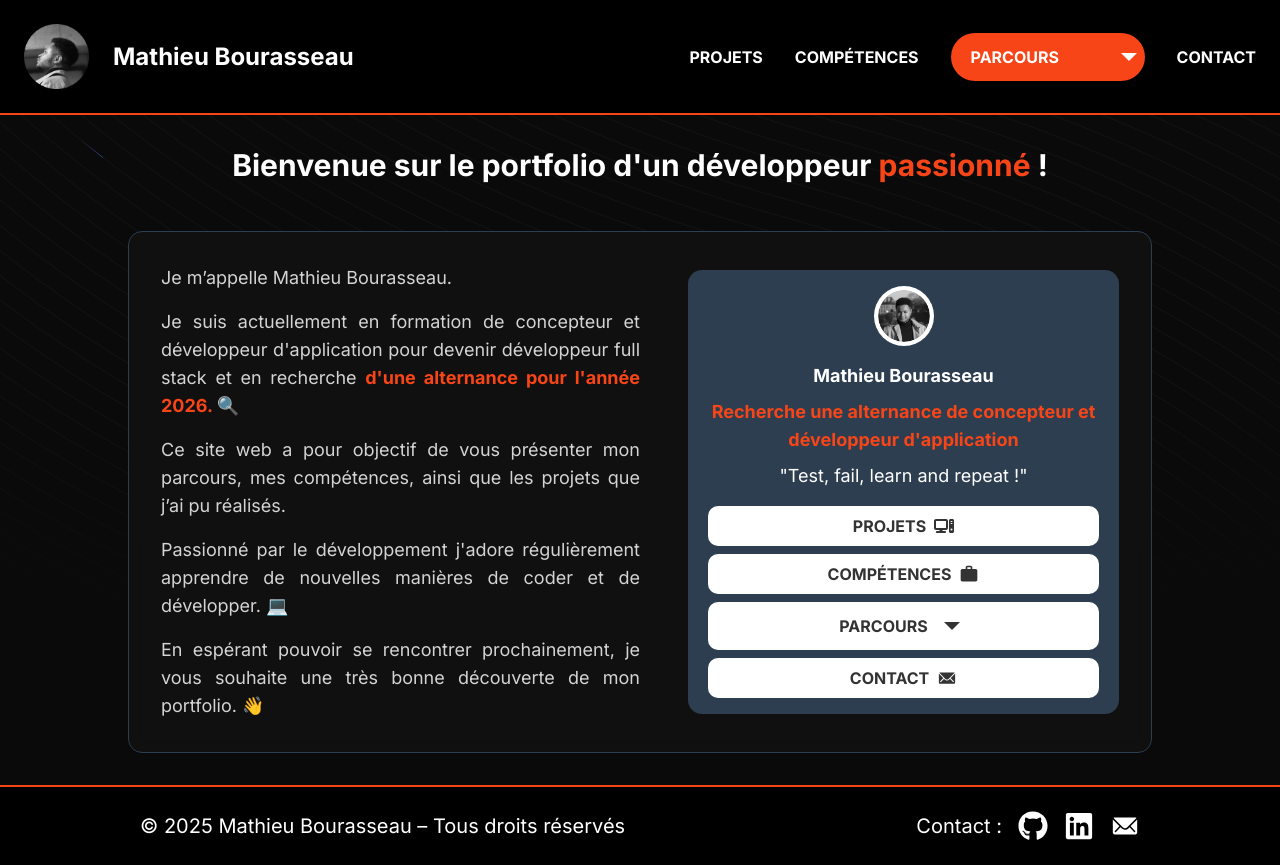
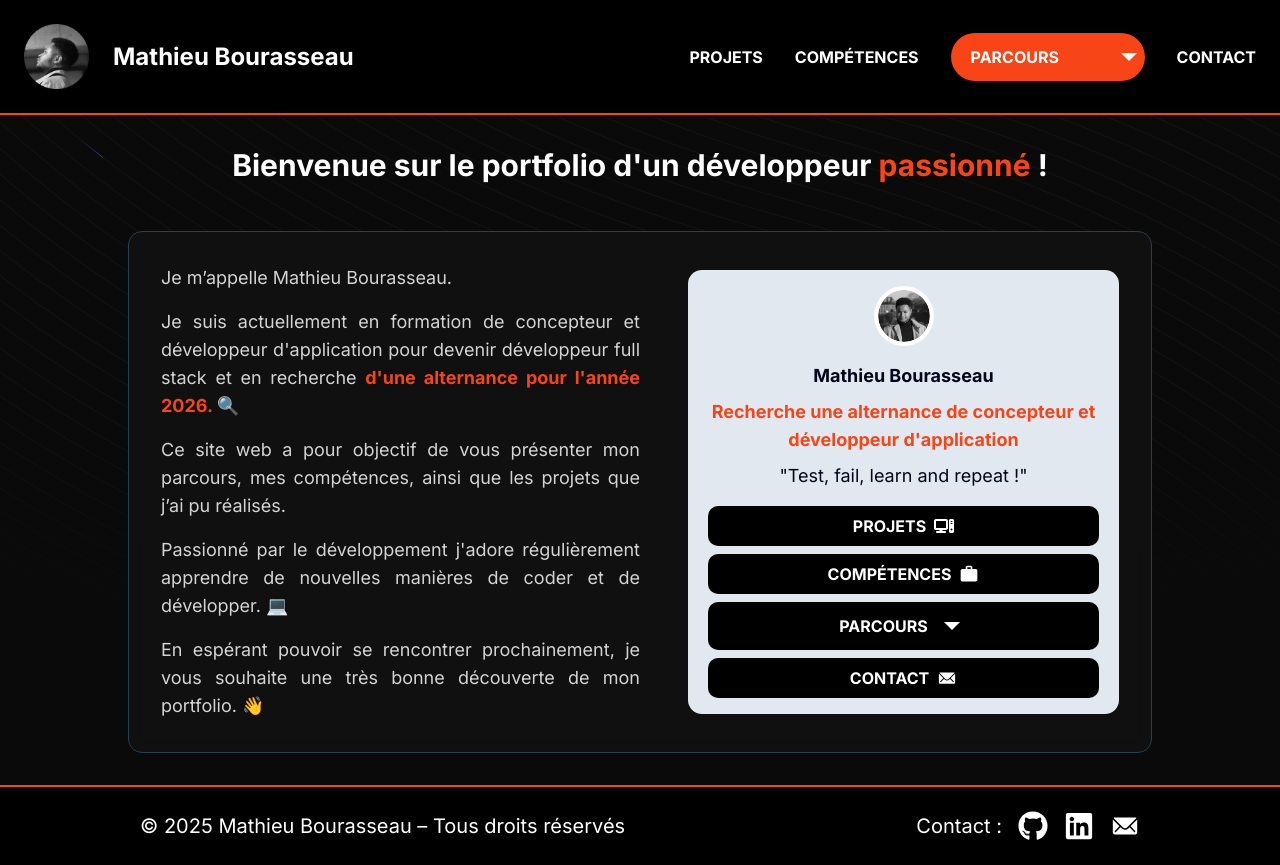
Before and after one commit to MathieuBourasseau/react-portfolio, a Next.js app: page / in a window 1280 px wide. Built offline with nearby package versions, Linux system fonts and the light colour scheme.

Commit message:
fix: style updated in HomePage

```diff
--- a/components/HomePage.tsx
+++ b/components/HomePage.tsx
@@ -54,7 +54,7 @@ export default function HomePage() {
                     </div>
 
                     {/* RIGHT SIDE CONTENT */}
-                    <div className="flex flex-col items-center gap-4 rounded-xl py-4 px-5 bg-[#2C3E50] max-w-[480px] md:max-w-[550px]">
+                    <div className="flex flex-col items-center gap-4 rounded-xl py-4 px-5 bg-[#E2E8F0] max-w-[480px] md:max-w-[550px]">
                         <Image
                             src={`/intro/logo-avatar-mathieu.png`}
                             width={60}
@@ -63,7 +63,7 @@ export default function HomePage() {
                             className="bg-white rounded-full p-1"
                         />
 
-                        <div className="flex flex-col gap-2 text-center text-white text-sm md:text-base lg:text-lg">
+                        <div className="flex flex-col gap-2 text-center black text-sm md:text-base lg:text-lg">
                             <p className="font-bold ">Mathieu Bourasseau</p>
                             <span className=" font-bold text-[#F74518] ">Recherche une alternance de concepteur et développeur d'application</span>
                             <p>"Test, fail, learn and repeat !"</p>
@@ -74,7 +74,7 @@ export default function HomePage() {
                             {cardLinks.map((link, index) => (
                                 <li className="flex w-full justify-center" key={index}>
                                     {link.options ? (
-                                        <div className="w-full relative group flex items-center justify-center rounded-lg bg-white py-2 text-[#333333] hover:bg-[#f74518] transition-colors duration-300">
+                                        <div className="w-full relative group flex items-center justify-center rounded-lg bg-black py-2 text-white hover:bg-[#f74518] transition-colors duration-300">
                                             <select
                                                 defaultValue=""
                                                 className="absolute text-base uppercase appearance-none w-full bg-transparent text-center cursor-pointer focus:outline-none inset-0 opacity-0 z-10"
@@ -94,7 +94,7 @@ export default function HomePage() {
                                     ) : (
                                         <Link
                                             href={link.url}
-                                            className="w-full flex justify-center items-center rounded-lg bg-white text-base py-2 text-[#333333] hover:bg-[#f74518] hover:text-white transition-all duration-300"
+                                            className="w-full flex justify-center items-center rounded-lg bg-black text-base py-2 text-white hover:bg-[#f74518] hover:text-white transition-all duration-300"
                                         >
                                             <div className="flex items-center justify-center gap-2 bg-transparent">
                                                 <p className="uppercase font-bold bg-transparent">{link.label}</p>
```
